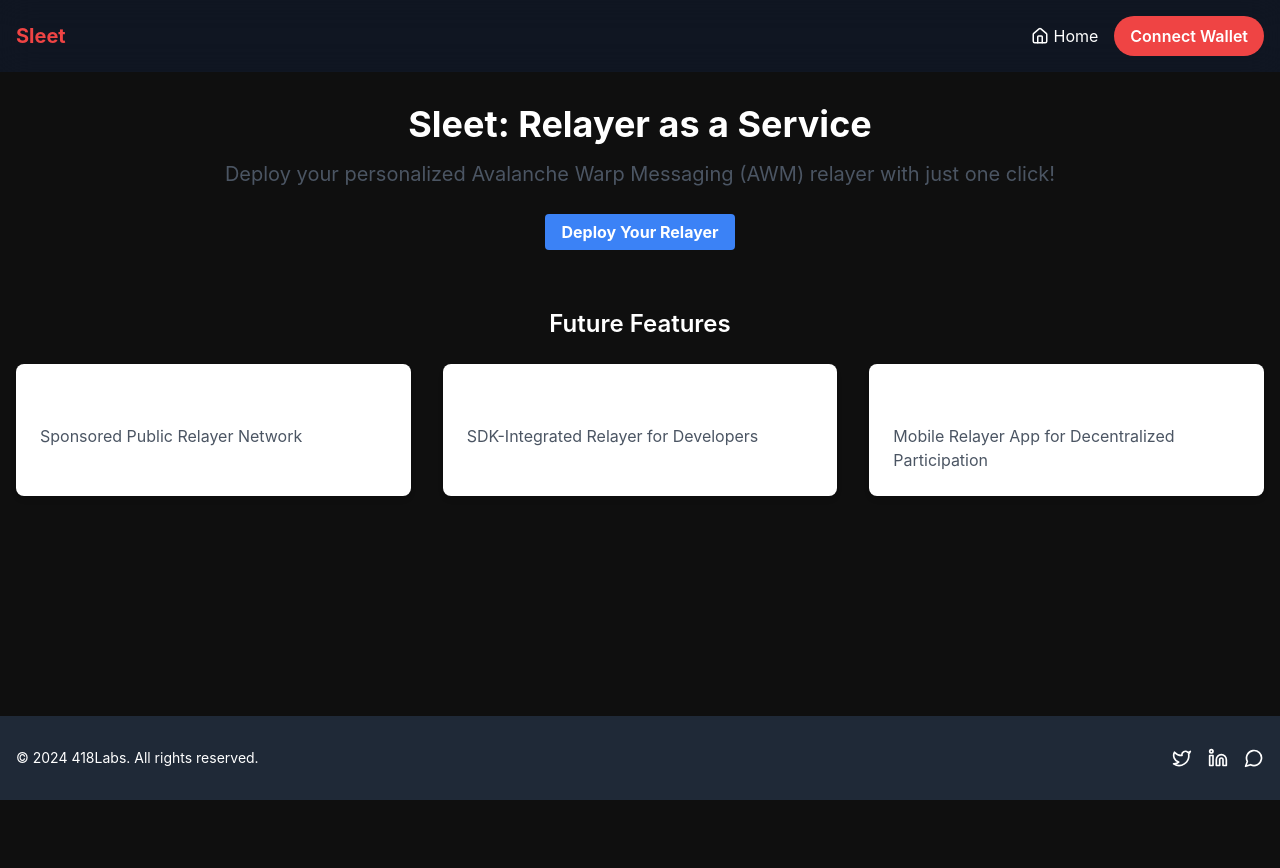
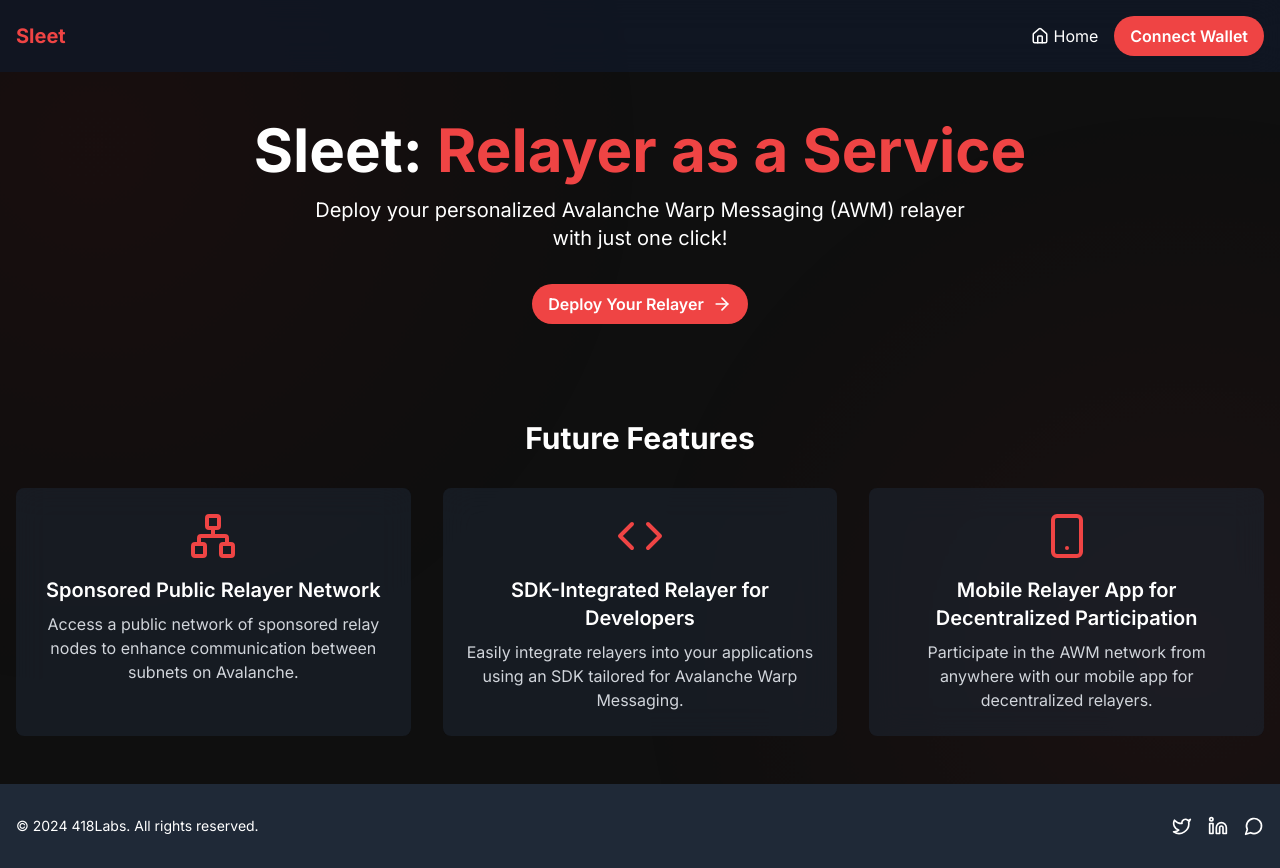
Before and after one commit to 418labs/Avax-Cableway, a Next.js app: page / in a window 1280 px wide. Before the commit the page ends 800 px from the top, so only its background shows below. Built offline with nearby package versions, Linux system fonts and the light colour scheme.

Commit message:
add: home page with styles

```diff
--- a/package.json
+++ b/package.json
@@ -12,7 +12,8 @@
     "lucide-react": "^0.453.0",
     "next": "14.2.15",
     "react": "^18",
-    "react-dom": "^18"
+    "react-dom": "^18",
+    "recharts": "^2.13.0"
   },
   "devDependencies": {
     "@types/node": "^20",
--- a/src/app/dashboard/page.tsx
+++ b/src/app/dashboard/page.tsx
@@ -0,0 +1,77 @@
+'use client'
+
+import React from 'react';
+import { BarChart, Bar, XAxis, YAxis, CartesianGrid, Tooltip, Legend, ResponsiveContainer } from 'recharts';
+import { Activity, Cpu, Database, DollarSign, AlertTriangle } from 'lucide-react';
+
+const data = [
+  { name: 'Jan', Transactions: 4000, Rewards: 2400 },
+  { name: 'Feb', Transactions: 3000, Rewards: 1398 },
+  { name: 'Mar', Transactions: 2000, Rewards: 9800 },
+  { name: 'Apr', Transactions: 2780, Rewards: 3908 },
+  { name: 'May', Transactions: 1890, Rewards: 4800 },
+  { name: 'Jun', Transactions: 2390, Rewards: 3800 },
+];
+
+const Dashboard = () => {
+  return (
+    <div className="container mx-auto px-4 py-12">
+      <h1 className="text-4xl font-bold mb-8 text-red-500">Relayer Dashboard</h1>
+
+      <div className="grid grid-cols-1 md:grid-cols-2 lg:grid-cols-4 gap-6 mb-8">
+        {[
+          { icon: Activity, title: 'Uptime', value: '99.9%', color: 'bg-green-500' },
+          { icon: Cpu, title: 'CPU Usage', value: '45%', color: 'bg-blue-500' },
+          { icon: Database, title: 'Storage', value: '2.1 TB', color: 'bg-purple-500' },
+          { icon: DollarSign, title: 'Rewards', value: '1,234 AVAX', color: 'bg-yellow-500' },
+        ].map((stat, index) => (
+          <div key={index} className="bg-gray-800 rounded-lg p-6 flex items-center">
+            <div className={`${stat.color} p-3 rounded-full mr-4`}>
+              <stat.icon className="w-6 h-6 text-white" />
+            </div>
+            <div>
+              <p className="text-sm text-gray-400">{stat.title}</p>
+              <p className="text-2xl font-semibold">{stat.value}</p>
+            </div>
+          </div>
+        ))}
+      </div>
+
+      <div className="bg-gray-800 rounded-lg p-6 mb-8">
+        <h2 className="text-2xl font-bold mb-4">Performance Overview</h2>
+        <ResponsiveContainer width="100%" height={300}>
+          <BarChart data={data}>
+            <CartesianGrid strokeDasharray="3 3" />
+            <XAxis dataKey="name" />
+            <YAxis />
+            <Tooltip />
+            <Legend />
+            <Bar dataKey="Transactions" fill="#8884d8" />
+            <Bar dataKey="Rewards" fill="#82ca9d" />
+          </BarChart>
+        </ResponsiveContainer>
+      </div>
+
+      <div className="bg-gray-800 rounded-lg p-6">
+        <h2 className="text-2xl font-bold mb-4">Recent Alerts</h2>
+        <div className="space-y-4">
+          {[
+            { message: 'High latency detected', time: '2 hours ago' },
+            { message: 'Storage space running low', time: '1 day ago' },
+            { message: 'Successful system update', time: '3 days ago' },
+          ].map((alert, index) => (
+            <div key={index} className="flex items-center">
+              <AlertTriangle className="w-5 h-5 text-yellow-500 mr-2" />
+              <div>
+                <p className="font-medium">{alert.message}</p>
+                <p className="text-sm text-gray-400">{alert.time}</p>
+              </div>
+            </div>
+          ))}
+        </div>
+      </div>
+    </div>
+  );
+};
+
+export default Dashboard;
--- a/src/app/deploy/page.tsx
+++ /dev/null
@@ -1,16 +0,0 @@
-import DeployForm from '../../components/DeployForm'
-import Header from '../../components/Navbar'
-import Footer from '../../components/Footer'
-
-export default function Deploy() {
-  return (
-    <div className="min-h-screen flex flex-col">
-      <Header />
-      <main className="flex-grow container mx-auto px-4 py-8">
-        <h1 className="text-3xl font-bold text-center mb-8">Deploy Your Relayer</h1>
-        <DeployForm />
-      </main>
-      <Footer />
-    </div>
-  )
-}
--- /dev/null
+++ b/src/app/deployments/page.tsx
@@ -0,0 +1,55 @@
+'use client'
+
+import React from 'react';
+import {  Trash2, Settings } from 'lucide-react';
+
+const mockDeployments = [
+  { id: 1, name: 'Relay Alpha', status: 'active', performance: '99.9%' },
+  { id: 2, name: 'Relay Beta', status: 'inactive', performance: '95.5%' },
+  { id: 3, name: 'Relay Gamma', status: 'active', performance: '98.7%' },
+];
+
+const Deployments = () => {
+  return (
+    <div className="container mx-auto px-4 py-12">
+      <h1 className="text-4xl font-bold mb-8 text-red-500">Your Deployments</h1>
+      <div className="bg-gray-800 rounded-lg shadow overflow-hidden">
+        <table className="min-w-full divide-y divide-gray-700">
+          <thead className="bg-gray-700">
+            <tr>
+              <th className="px-6 py-3 text-left text-xs font-medium text-gray-300 uppercase tracking-wider">Name</th>
+              <th className="px-6 py-3 text-left text-xs font-medium text-gray-300 uppercase tracking-wider">Status</th>
+              <th className="px-6 py-3 text-left text-xs font-medium text-gray-300 uppercase tracking-wider">Performance</th>
+              <th className="px-6 py-3 text-left text-xs font-medium text-gray-300 uppercase tracking-wider">Actions</th>
+            </tr>
+          </thead>
+          <tbody className="bg-gray-800 divide-y divide-gray-700">
+            {mockDeployments.map((deployment) => (
+              <tr key={deployment.id}>
+                <td className="px-6 py-4 whitespace-nowrap">{deployment.name}</td>
+                <td className="px-6 py-4 whitespace-nowrap">
+                  <span className={`px-2 inline-flex text-xs leading-5 font-semibold rounded-full ${
+                    deployment.status === 'active' ? 'bg-green-100 text-green-800' : 'bg-red-100 text-red-800'
+                  }`}>
+                    {deployment.status}
+                  </span>
+                </td>
+                <td className="px-6 py-4 whitespace-nowrap">{deployment.performance}</td>
+                <td className="px-6 py-4 whitespace-nowrap text-sm font-medium">
+                  <button className="text-indigo-600 hover:text-indigo-900 mr-3">
+                    <Settings size={18} />
+                  </button>
+                  <button className="text-red-600 hover:text-red-900">
+                    <Trash2 size={18} />
+                  </button>
+                </td>
+              </tr>
+            ))}
+          </tbody>
+        </table>
+      </div>
+    </div>
+  );
+};
+
+export default Deployments;
--- a/src/app/layout.tsx
+++ b/src/app/layout.tsx
@@ -1,35 +1,33 @@
-import type { Metadata } from "next";
-import localFont from "next/font/local";
-import "./globals.css";
+import type { Metadata } from 'next'
+import { Inter } from 'next/font/google'
+import './globals.css'
+import Navbar from '../components/Navbar'
+import Footer from '../components/Footer'
 
-const geistSans = localFont({
-  src: "./fonts/GeistVF.woff",
-  variable: "--font-geist-sans",
-  weight: "100 900",
-});
-const geistMono = localFont({
-  src: "./fonts/GeistMonoVF.woff",
-  variable: "--font-geist-mono",
-  weight: "100 900",
-});
+const inter = Inter({ subsets: ['latin'] })
 
 export const metadata: Metadata = {
-  title: "Create Next App",
-  description: "Generated by create next app",
-};
+  title: 'Sleet: Relayer as a Service',
+  description: 'Deploy and manage your relayers on Avalanche',
+}
 
 export default function RootLayout({
   children,
-}: Readonly<{
-  children: React.ReactNode;
-}>) {
+}: {
+  children: React.ReactNode
+}) {
   return (
     <html lang="en">
-      <body
-        className={`${geistSans.variable} ${geistMono.variable} antialiased`}
-      >
-        {children}
+      <body className={inter.className}>
+        <div className="flex flex-col min-h-screen text-white">
+          <div className="animated-bg"></div>
+          <Navbar />
+          <main className="flex-grow">
+            {children}
+          </main>
+          <Footer />
+        </div>
       </body>
     </html>
-  );
+  )
 }
--- a/src/app/page.tsx
+++ b/src/app/page.tsx
@@ -1,42 +1,95 @@
-import Link from 'next/link'
-import Footer from '../components/Footer'
-import Navbar from '../components/Navbar'
+'use client';
 
-export default function Home() {
+import React, { useState } from 'react';
+import { ArrowRight, Network, Code, Smartphone } from 'lucide-react';
+import DeployForm from '../components/DeployForm';
+import ConfirmationModal from '../components/ConfirmationModal/intex';
+
+const Home = () => {
+  const [showForm, setShowForm] = useState(false);
+  const [showConfirmation, setShowConfirmation] = useState(false);
+  const [deploymentData, setDeploymentData] = useState({
+    sourceRPC: '',
+    destinationRPC: '',
+    pollingFrequency: '',
+  });
+
+  const handleDeploy = (data: React.SetStateAction<{ sourceRPC: string; destinationRPC: string; pollingFrequency: string; }>) => {
+    setDeploymentData(data);
+    setShowConfirmation(true);
+  };
+
+  const handleConfirm = () => {
+    // Here you would typically call an API to deploy the relayer
+    console.log('Deploying relayer with:', deploymentData);
+    setShowConfirmation(false);
+    setShowForm(false);
+  };
+
   return (
-    <div className="min-h-screen flex flex-col">
-      <Navbar />
-
-      <main className="flex-grow container mx-auto px-4 py-8">
-        <div className="text-center mb-12">
-          <h1 className="text-4xl font-bold mb-4">Sleet: Relayer as a Service</h1>
-          <p className="text-xl text-gray-600 mb-8">
-            Deploy your personalized Avalanche Warp Messaging (AWM) relayer with just one click!
+    <div className="container mx-auto px-4 py-12">
+      <div className="text-center mb-16">
+        <h1 className="text-6xl font-bold mb-4 text-white">
+          Sleet: <span className="text-red-500">Relayer as a Service</span>
+        </h1>
+        <p className="text-xl mb-8 max-w-2xl mx-auto">
+          Deploy your personalized Avalanche Warp Messaging (AWM) relayer with
+          just one click!
         </p>
-          <Link href="/deploy"
-                className="bg-blue-500 hover:bg-blue-600 text-white font-bold py-2 px-4 rounded transition duration-300">
+        <button
+          className="btn btn-primary flex items-center mx-auto"
+          onClick={() => setShowForm(true)}
+        >
           Deploy Your Relayer
-          </Link>
+          <ArrowRight className="ml-2" size={20} />
+        </button>
       </div>
 
-        <section className="mt-16">
-          <h2 className="text-2xl font-semibold mb-6 text-center">Future Features</h2>
+      {showForm && <DeployForm onDeploy={handleDeploy} />}
+
+      <ConfirmationModal
+        isOpen={showConfirmation}
+        onClose={() => setShowConfirmation(false)}
+        onConfirm={handleConfirm}
+        data={deploymentData}
+      />
+
+      <div className="mt-24">
+        <h2 className="text-3xl font-bold mb-8 text-center">Future Features</h2>
         <div className="grid md:grid-cols-3 gap-8">
           {[
-              "Sponsored Public Relayer Network",
-              "SDK-Integrated Relayer for Developers",
-              "Mobile Relayer App for Decentralized Participation"
+            {
+              icon: Network,
+              title: 'Sponsored Public Relayer Network',
+              description:
+                'Access a public network of sponsored relay nodes to enhance communication between subnets on Avalanche.',
+            },
+            {
+              icon: Code,
+              title: 'SDK-Integrated Relayer for Developers',
+              description:
+                'Easily integrate relayers into your applications using an SDK tailored for Avalanche Warp Messaging.',
+            },
+            {
+              icon: Smartphone,
+              title: 'Mobile Relayer App for Decentralized Participation',
+              description:
+                'Participate in the AWM network from anywhere with our mobile app for decentralized relayers.',
+            },
           ].map((feature, index) => (
-              <div key={index} className="bg-white p-6 rounded-lg shadow-md">
-                <h3 className="font-semibold text-lg mb-2">Coming Soon</h3>
-                <p className="text-gray-600">{feature}</p>
+            <div
+              key={index}
+              className="bg-gray-800 bg-opacity-50 p-6 rounded-lg text-center backdrop-filter backdrop-blur-lg"
+            >
+              <feature.icon className="w-12 h-12 text-red-500 mx-auto mb-4" />
+              <h3 className="text-xl font-semibold mb-2">{feature.title}</h3>
+              <p className="text-gray-300">{feature.description}</p>
             </div>
           ))}
         </div>
-        </section>
-      </main>
+      </div>
+    </div>
+  );
+};
 
-      <Footer />
-    </div>
-  )
-}
+export default Home;
```
Also changed, not shown: 1 other file (tests, documents, lock files or other folders). Lines whose indentation alone changed are shown as unchanged.
